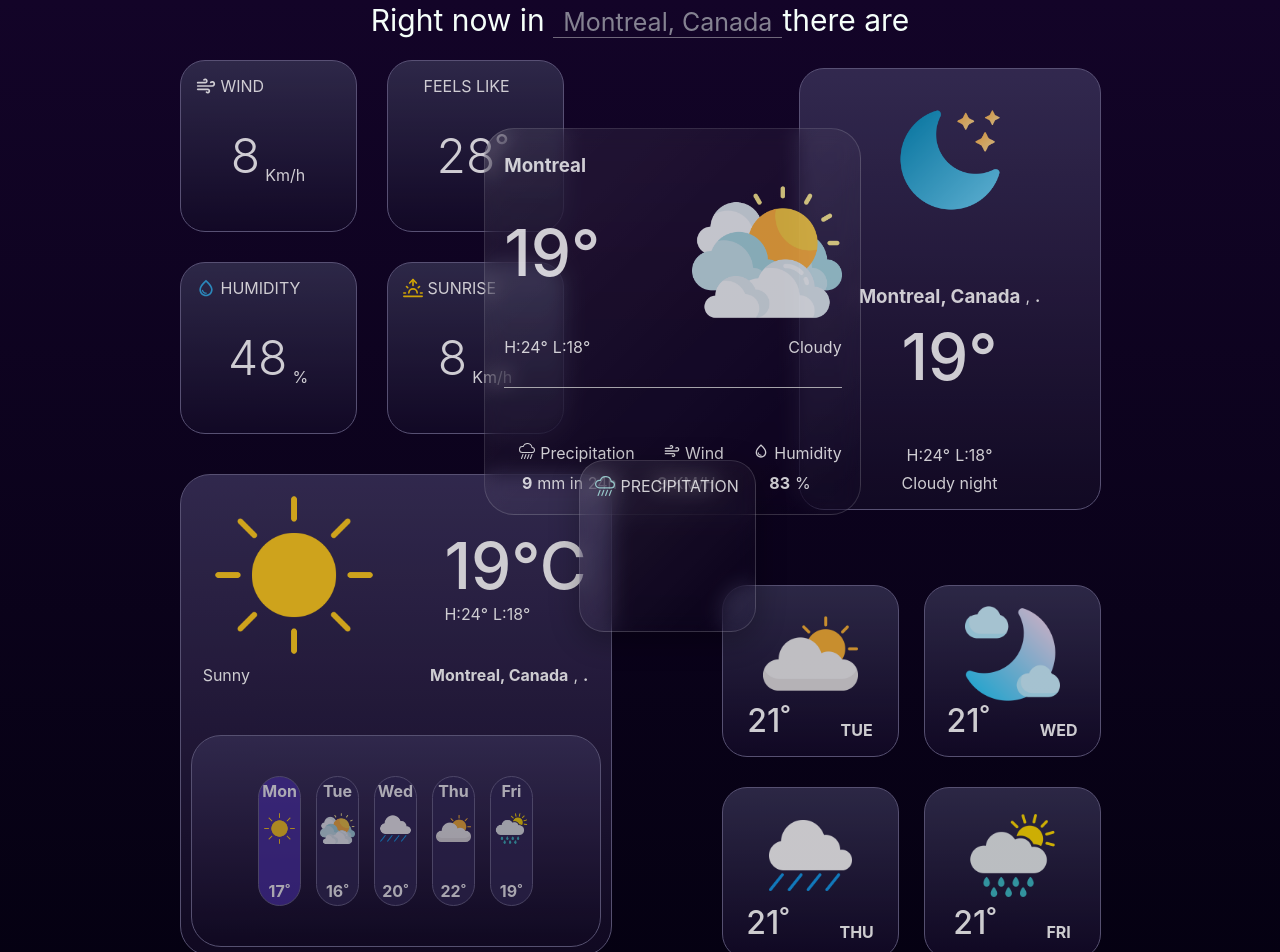
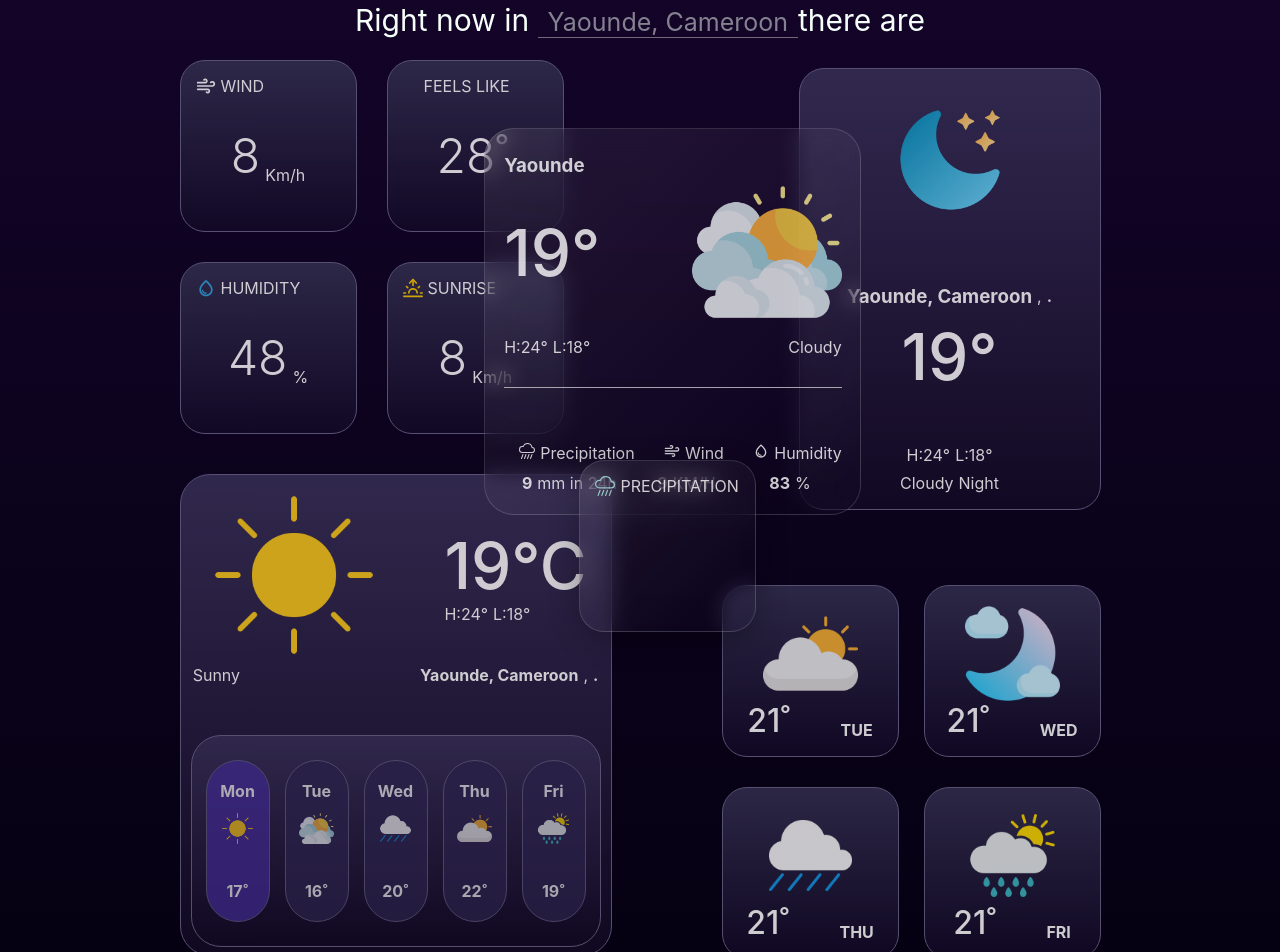
Before and after one commit to lontsimesmer/weather, a React (Create React App) app: page / in a window 1280 px wide. Shown: the top 952 px of the page. Built offline with nearby package versions, Linux system fonts and the light colour scheme; no server answers; some icons are missing.

Commit message:
add the basic functionalities

```diff
--- a/src/Components/Search/SearchBar.jsx
+++ b/src/Components/Search/SearchBar.jsx
@@ -1,9 +1,17 @@
 import './SearchBar.css';
+// import sun_icon from '../../../public/Assets/images/sunny.png';
+// import cloud_icon from '../../../public/Assets/images/cloudy.png';
+// import clear_icon from '../../../public/Assets/images/cloudy1.png';
+// import rain_icon from '../../../public/Assets/images/rain.png';
+// import drizzle_icon from '../../../public/Assets/images/rain1.png';
+// import moon_icon from '../../../public/Assets/images/moon-and-stars.png';
+// import twilight_icon from '../../../public/Assets/images/moon.png';
 
 import { useState, useEffect, useRef } from 'react';
 
 export default function Search() {
   const [cityInput, setCityInput] = useState('');
+  // const [getIcons, setGetIcons] = useState();
 
   const searchRef = useRef();
 
@@ -19,6 +27,9 @@ export default function Search() {
     const url = `https://api.openweathermap.org/data/2.5/weather?q=${
       searchRef.current.innerHTML || ''
     }&units=Metric&appid=${apiKey}`;
+    // const url = `https://api.openweathermap.org/data/2.5/forecast?q=${
+    //   searchRef.current.innerHTML || ''
+    // }=Metric&appid=${apiKey}`;
     const res = await fetch(url);
     const data = await res.json();
     // eslint-disable-next-line
@@ -87,7 +98,7 @@ export default function Search() {
         ref={searchRef}
         onInput={(e) => setCityInput(e.target.innerHTML)}
       >
-        Montreal, Canada
+        Yaounde, Cameroon
       </span>
       there are <span className="describ" />
     </span>
--- a/src/Components/Weather/WeatherApp.css
+++ b/src/Components/Weather/WeatherApp.css
@@ -221,6 +221,11 @@
   gap: 5px;
 }
 
+.desc-prop {
+  display: flex;
+  gap: 5px;
+}
+
 .res {
   display: flex;
 }
@@ -263,10 +268,10 @@
   display: flex;
   flex-direction: column;
   gap: 35px;
-  height: 16vh;
+  height: 160px;
   justify-content: center;
   opacity: 0.8;
-  width: 3.2vw;
+  width: 62px;
 }
 
 .day-icon {
--- a/src/Components/Weather/WeatherApp.jsx
+++ b/src/Components/Weather/WeatherApp.jsx
@@ -22,7 +22,7 @@ function WeatherApp() {
       <div className="Weather-container">
         <div className="centralBox">
           <div className="Element1">
-            <h3 className="cityName">Montreal</h3>
+            <h3 className="cityName">Yaounde</h3>
             <div className="Temp-icon">
               <div className="tempdata">
                 <h1 className="weatherTemp">19</h1>
@@ -123,7 +123,7 @@ function WeatherApp() {
             <div className="city-desc">
               <p className="property1">Sunny</p>
               <div className="city-country">
-                <h4 className="cityName1">Montreal, Canada</h4>,
+                <h4 className="cityName1">Yaounde, Cameroon</h4>,
                 <h4 className="country">.</h4>
               </div>
             </div>
@@ -200,7 +200,7 @@ function WeatherApp() {
             />
             <div className="descTemp">
               <div className="city-country">
-                <h3 className="cityName2">Montreal, Canada</h3>,
+                <h3 className="cityName2">Yaounde, Cameroon</h3>,
                 <h4 className="country1">.</h4>
               </div>
               <div className="tempdata">
@@ -221,7 +221,10 @@ function WeatherApp() {
                   <span>&deg;</span>
                 </div>
               </div>
-              <p className="property2">Cloudy night</p>
+              <div className="desc-prop">
+                <p className="property2">Cloudy</p>
+                <p>Night</p>
+              </div>
             </div>
           </div>
           <div className="Grid-box-2">
```
